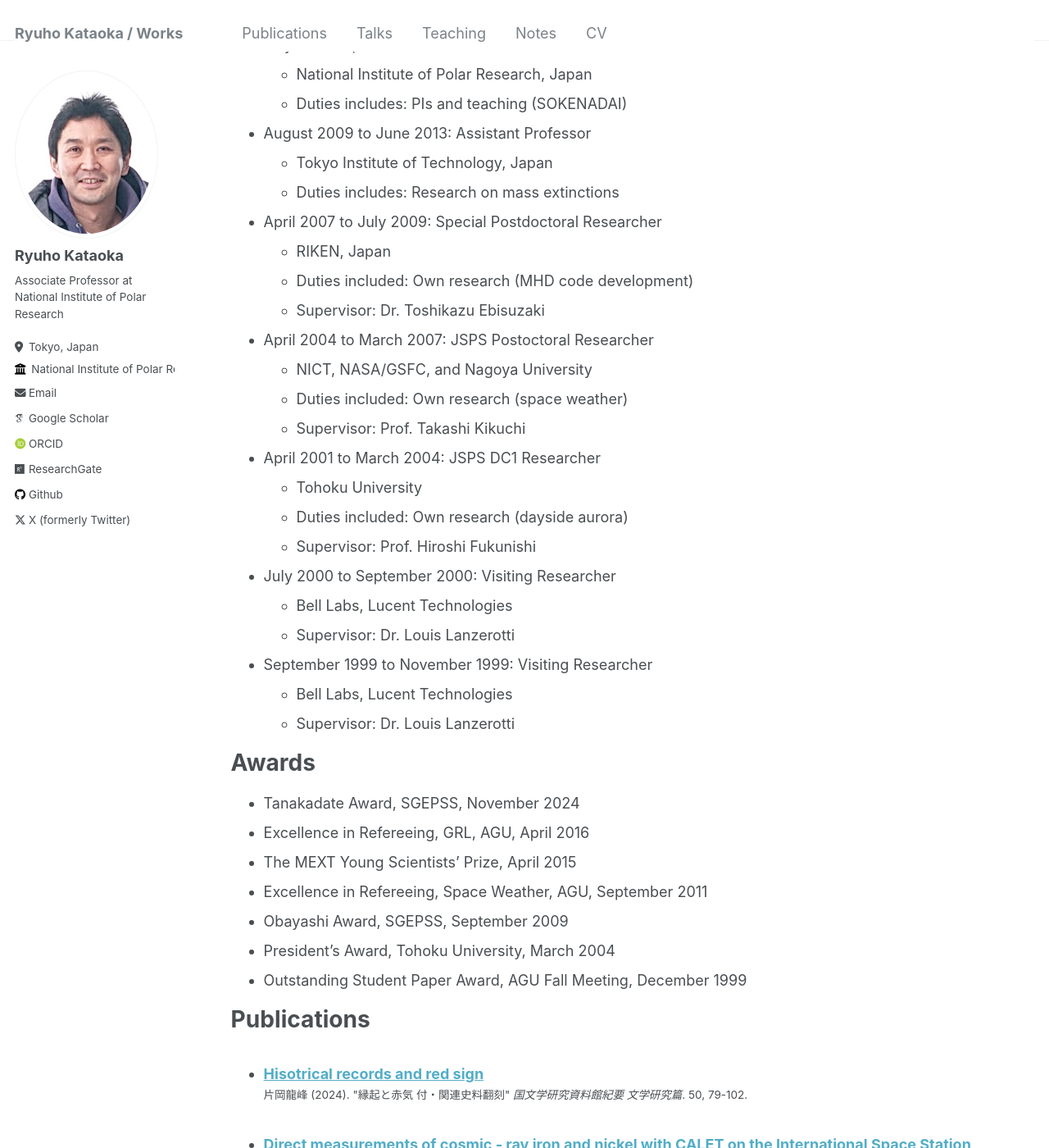
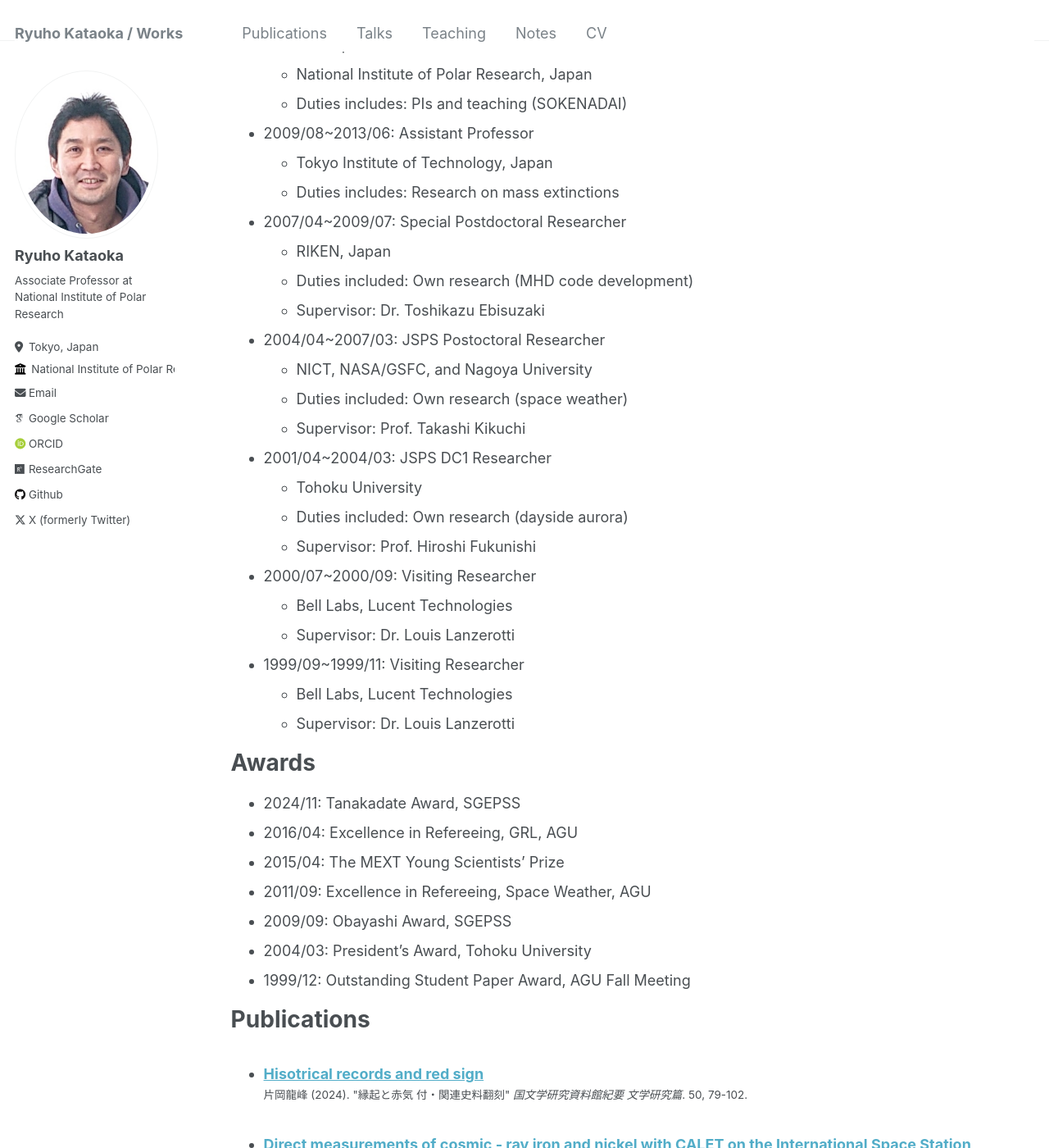
Before and after one commit to ryuhokataoka/ryuhokataoka.github.io, a Jekyll site: the page built from _pages/cv.md, in a window 1280 px wide and 1400 px high, scrolled down 308 px. Shown: the whole window at 82% size. Built offline with Jekyll 4.4.1, drawn with Linux system fonts in a browser that asks for light colours; some web fonts are replaced; some of the changed text lies outside the part shown.

Commit message:
Update cv.md

```diff
--- a/_pages/cv.md
+++ b/_pages/cv.md
@@ -11,52 +11,52 @@ redirect_from:
 
 Education
 ======
-* Ph.D in Physics, Tohoku University, 2004
-* M.S. in Physics, Tohoku University, 2001
-* B.S. in Physics, Tohoku University, 1999
+* Ph.D in Physics, Tohoku University, 2004/03
+* M.S. in Physics, Tohoku University, 2001/03
+* B.S. in Physics, Tohoku University, 1999/03
 
 Work experience
 ======
-* July 2013 to present: Associate Professor
+* 2013/07 to present: Associate Professor
   * National Institute of Polar Research, Japan
   * Duties includes: PIs and teaching (SOKENADAI)
 
-* August 2009 to June 2013: Assistant Professor
+* 2009/08~2013/06: Assistant Professor
   * Tokyo Institute of Technology, Japan
   * Duties includes: Research on mass extinctions
 
-* April 2007 to July 2009: Special Postdoctoral Researcher
+* 2007/04~2009/07: Special Postdoctoral Researcher
   * RIKEN, Japan
   * Duties included: Own research (MHD code development)
   * Supervisor: Dr. Toshikazu Ebisuzaki
 
-* April 2004 to March 2007: JSPS Postoctoral Researcher
+* 2004/04~2007/03: JSPS Postoctoral Researcher
   * NICT, NASA/GSFC, and Nagoya University
   * Duties included: Own research (space weather)
   * Supervisor: Prof. Takashi Kikuchi
 
-* April 2001 to March 2004: JSPS DC1 Researcher
+* 2001/04~2004/03: JSPS DC1 Researcher
   * Tohoku University
   * Duties included: Own research (dayside aurora)
   * Supervisor: Prof. Hiroshi Fukunishi
 
-* July 2000 to September 2000: Visiting Researcher
+* 2000/07~2000/09: Visiting Researcher
   * Bell Labs, Lucent Technologies
   * Supervisor: Dr. Louis Lanzerotti
 
-* September 1999 to November 1999: Visiting Researcher
+* 1999/09~1999/11: Visiting Researcher
   * Bell Labs, Lucent Technologies
   * Supervisor: Dr. Louis Lanzerotti
 
 Awards
 ======
-* Tanakadate Award, SGEPSS, November 2024
-* Excellence in Refereeing, GRL, AGU, April 2016
-* The MEXT Young Scientists' Prize, April 2015
-* Excellence in Refereeing, Space Weather, AGU, September 2011
-* Obayashi Award, SGEPSS, September 2009
-* President's Award, Tohoku University, March 2004
-* Outstanding Student Paper Award, AGU Fall Meeting, December 1999
+* 2024/11: Tanakadate Award, SGEPSS
+* 2016/04: Excellence in Refereeing, GRL, AGU
+* 2015/04: The MEXT Young Scientists' Prize
+* 2011/09: Excellence in Refereeing, Space Weather, AGU
+* 2009/09: Obayashi Award, SGEPSS
+* 2004/03: President's Award, Tohoku University
+* 1999/12: Outstanding Student Paper Award, AGU Fall Meeting
 
 <!--
 Skills
```
